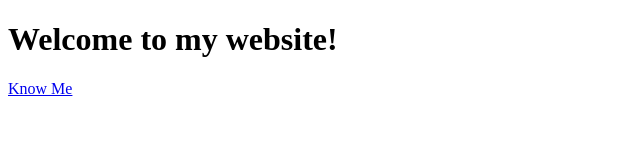
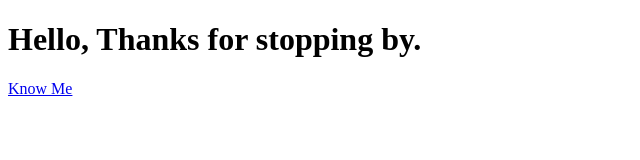
Before and after one commit to Bhanu3397/bhanu3397.github.io, a plain HTML site: page index.html in a window 1280 px wide. Shown: the whole page, without its empty margins (0-640 px from the left). Drawn offline with Linux system fonts and the light colour scheme.

Commit message:
Removed Title

```diff
--- a/index.html
+++ b/index.html
@@ -7,14 +7,14 @@
         <meta charset="utf-8">
         <meta http-equiv="X-UA-Compatible" content="IE=edge">
         <title>
-            Hello, Thanks for stopping by.
+
         </title>
         <meta name="description" content="">
         <meta name="viewport" content="width=device-width, initial-scale=1">
         <link rel="stylesheet" href="">
     </head>
     <body>
-        <h1>Welcome to my website!</h1>
+        <h1>Hello, Thanks for stopping by.</h1>
     </body>
     <div>
         <a href="./aboutme.html">Know Me</a>
```
